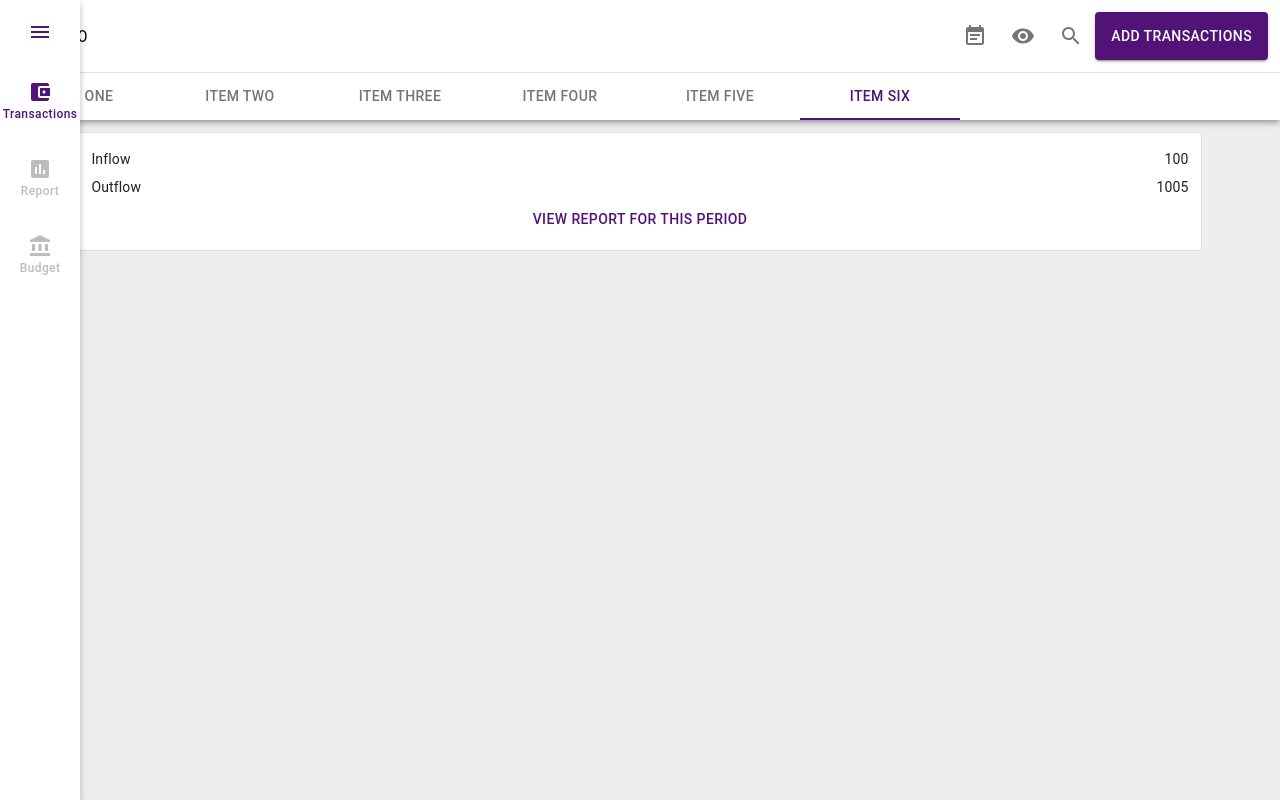
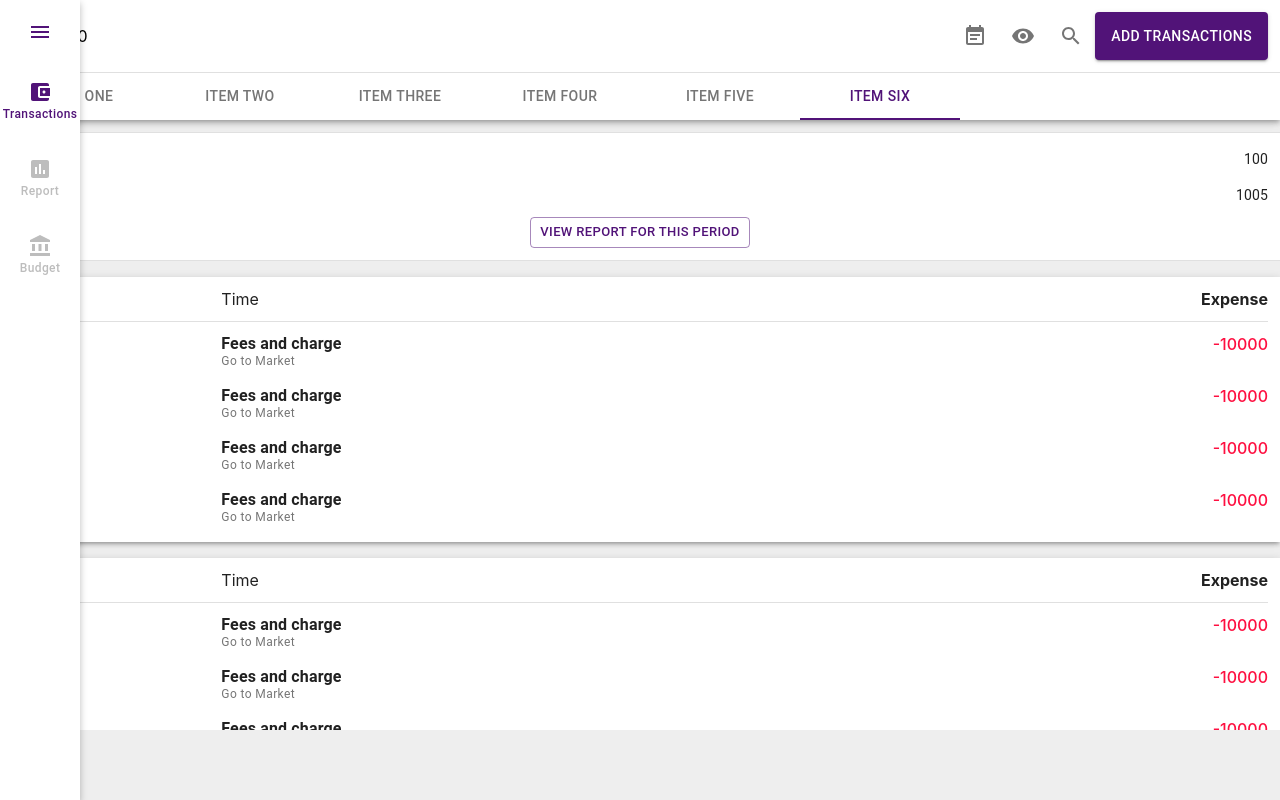
Before and after one commit to nvdai2401/react-typescript, a React (Create React App) app: page / in a window 1280 px wide. Built offline with nearby package versions, Linux system fonts and the light colour scheme; grey boxes are pictures that could not be loaded.

Commit message:
develop UI for transaction item and improve UI

```diff
--- a/src/views/Transactions/Transactions.tsx
+++ b/src/views/Transactions/Transactions.tsx
@@ -2,7 +2,7 @@ import React from 'react'
 
 import { makeStyles } from '@material-ui/core/styles'
 
-import { DateRangeBar, TotalTransaction, TransactionList } from './components'
+import { DateRangeBar } from './components'
 
 const useStyles = makeStyles((theme) => ({
   root: {
@@ -15,7 +15,6 @@ const useStyles = makeStyles((theme) => ({
     display: 'flex',
     flexDirection: 'column',
     alignItems: 'center',
-    padding: '0 16px 16px',
   },
   [theme.breakpoints.up('md')]: {},
 }))
@@ -30,8 +29,6 @@ const Transactions: React.FC<Props> = () => {
   return (
     <div className={classes.root}>
       <DateRangeBar />
-      <TotalTransaction />
-      <TransactionList />
     </div>
   )
 }
--- a/src/views/Transactions/components/DateRangeBar/DateRangeBar.tsx
+++ b/src/views/Transactions/components/DateRangeBar/DateRangeBar.tsx
@@ -1,5 +1,5 @@
 import React, { useState } from 'react'
-import { AppBar, Box, Tabs, Tab, Typography, Paper } from '@material-ui/core'
+import { AppBar, Tabs, Tab } from '@material-ui/core'
 
 import { makeStyles } from '@material-ui/core/styles'
 
@@ -7,10 +7,12 @@ import { TransactionsContent } from 'views/Transactions/components/'
 
 const useStyles = makeStyles((theme) => ({
   root: {
-    width: '100vw',
+    width: '100%',
+    height: '100%',
   },
   tabsContainer: {
-    backgroundColor: theme.palette.common.white,
+    top: 72,
+    zIndex: 1,
   },
   [theme.breakpoints.up('md')]: {},
 }))
@@ -24,26 +26,6 @@ function a11yProps(index: number) {
     id: `scrollable-auto-tab-${index}`,
     'aria-controls': `scrollable-auto-tabpanel-${index}`,
   }
-}
-
-function TabPanel(props: any) {
-  const { children, value, index, ...other } = props
-
-  return (
-    <div
-      role="tabpanel"
-      hidden={value !== index}
-      id={`scrollable-auto-tabpanel-${index}`}
-      aria-labelledby={`scrollable-auto-tab-${index}`}
-      {...other}
-    >
-      {value === index && (
-        <Box p={3}>
-          <Typography>{children}</Typography>
-        </Box>
-      )}
-    </div>
-  )
 }
 
 const transactionList = [
@@ -62,17 +44,21 @@ const DateRangeBar: React.FC<Props> = () => {
   const handleChange = (event: any, newValue: any) => {
     setValue(newValue)
   }
+
   return (
     <div className={classes.root}>
-      <AppBar position="static" color="default">
+      <AppBar
+        position="fixed"
+        color="inherit"
+        className={classes.tabsContainer}
+      >
         <Tabs
           value={value}
           indicatorColor="primary"
           textColor="primary"
           variant="scrollable"
           scrollButtons="auto"
-          aria-label="scrollable auto tabs example"
-          className={classes.tabsContainer}
+          aria-label="scrollable"
           onChange={handleChange}
         >
           {transactionList.map((item, index) => (
@@ -81,9 +67,7 @@ const DateRangeBar: React.FC<Props> = () => {
         </Tabs>
       </AppBar>
       {transactionList.map((item, index) => (
-        <TransactionsContent key={item.id} index={index}>
-          {item.label}
-        </TransactionsContent>
+        <TransactionsContent key={item.id} index={index} value={value} />
       ))}
     </div>
   )
--- a/src/views/Transactions/components/TotalTransaction/TotalTransaction.tsx
+++ b/src/views/Transactions/components/TotalTransaction/TotalTransaction.tsx
@@ -5,14 +5,16 @@ import { makeStyles } from '@material-ui/core/styles'
 
 const useStyles = makeStyles((theme) => ({
   root: {
-    width: '90%',
+    marginTop: theme.spacing(1.5),
     padding: theme.spacing(1.5),
-    marginTop: theme.spacing(1.5),
+    borderLeft: 0,
+    borderRight: 0,
   },
   item__transactionFlow: {
     display: 'flex',
     justifyContent: 'space-between',
     width: '100%',
+    marginBottom: theme.spacing(1),
     '& .MuiTypography-body2': {
       lineHeight: 2,
     },
@@ -28,7 +30,7 @@ const TotalTransaction: React.FC<Props> = () => {
   const classes = useStyles()
 
   return (
-    <Paper elevation={3} variant="outlined" className={classes.root}>
+    <Paper elevation={0} square variant="outlined" className={classes.root}>
       <Grid container direction="column" alignItems="center">
         <Grid item className={classes.item__transactionFlow}>
           <Typography variant="body2" component="span">
@@ -46,7 +48,9 @@ const TotalTransaction: React.FC<Props> = () => {
             1005
           </Typography>
         </Grid>
-        <Button color="primary">View report for this period</Button>
+        <Button color="primary" variant="outlined" size="small">
+          View report for this period
+        </Button>
       </Grid>
     </Paper>
   )
--- /dev/null
+++ b/src/views/Transactions/components/TransactionCard/TransactionCard.tsx
@@ -0,0 +1,49 @@
+import React from 'react'
+import { Grid, Paper } from '@material-ui/core'
+import { makeStyles } from '@material-ui/core/styles'
+
+import { TransactionItem } from 'views/Transactions/components/'
+
+const useStyles = makeStyles((theme) => ({
+  root: {
+    marginTop: theme.spacing(2),
+    padding: theme.spacing(1.5),
+  },
+  header: {
+    borderBottom: `1px solid ${theme.palette.divider}`,
+    paddingBottom: theme.spacing(1.5),
+  },
+  amountExpense: {
+    textAlign: 'right',
+    fontWeight: 700,
+  },
+  [theme.breakpoints.up('md')]: {},
+}))
+
+interface Props {}
+
+const TransactionCard: React.FC<Props> = (props: Props) => {
+  const classes = useStyles()
+
+  return (
+    <Paper elevation={3} square className={classes.root}>
+      <Grid container justify="space-between" className={classes.header}>
+        <Grid item xs={2}>
+          12
+        </Grid>
+        <Grid item xs={6}>
+          Time
+        </Grid>
+        <Grid item xs={4} className={classes.amountExpense}>
+          Expense
+        </Grid>
+      </Grid>
+      <TransactionItem />
+      <TransactionItem />
+      <TransactionItem />
+      <TransactionItem />
+    </Paper>
+  )
+}
+
+export default TransactionCard
--- /dev/null
+++ b/src/views/Transactions/components/TransactionCard/index.ts
@@ -0,0 +1 @@
+export { default } from './TransactionCard'
--- /dev/null
+++ b/src/views/Transactions/components/TransactionItem/TransactionItem.tsx
@@ -0,0 +1,70 @@
+import React from 'react'
+import { Avatar, Grid, Typography } from '@material-ui/core'
+
+import { makeStyles } from '@material-ui/core/styles'
+
+const useStyles = makeStyles((theme) => ({
+  root: {
+    marginTop: theme.spacing(1.5),
+  },
+  item__icon: {
+    display: 'flex',
+    alignItems: 'center',
+  },
+  item__content: {
+    display: 'flex',
+    flexDirection: 'column',
+    justifyContent: 'center',
+  },
+  categoryName: {
+    fontWeight: 600,
+    lineHeight: 1,
+  },
+  desc: {
+    color: theme.palette.grey[600],
+  },
+  amountExpense: {
+    textAlign: 'right',
+    color: theme.palette.error.light,
+    fontWeight: 500,
+  },
+  [theme.breakpoints.up('md')]: {},
+}))
+
+export interface Props {
+  name?: string
+}
+
+const TransactionItem: React.FC<Props> = () => {
+  const classes = useStyles()
+
+  return (
+    <Grid container className={classes.root}>
+      <Grid container justify="space-between">
+        <Grid item xs={2} className={classes.item__icon}>
+          <Avatar
+            alt="Remy Sharp"
+            src="https://toppng.com/uploads/preview/money-bag-icon-euros-11563611108asiwijaguc.png"
+          />
+        </Grid>
+        <Grid item xs={6} className={classes.item__content}>
+          <Typography variant="subtitle1" className={classes.categoryName}>
+            Fees and charge
+          </Typography>
+          <Typography
+            variant="caption"
+            component="span"
+            className={classes.desc}
+          >
+            Go to Market
+          </Typography>
+        </Grid>
+        <Grid item xs={4} className={classes.amountExpense}>
+          -10000
+        </Grid>
+      </Grid>
+    </Grid>
+  )
+}
+
+export default TransactionItem
--- /dev/null
+++ b/src/views/Transactions/components/TransactionItem/index.ts
@@ -0,0 +1 @@
+export { default } from './TransactionItem'
--- a/src/views/Transactions/components/TransactionsContent/TransactionsContent.tsx
+++ b/src/views/Transactions/components/TransactionsContent/TransactionsContent.tsx
@@ -2,18 +2,16 @@ import React from 'react'
 import { Box, Typography } from '@material-ui/core'
 import { makeStyles } from '@material-ui/core/styles'
 
+import {
+  TotalTransaction,
+  TransactionCard,
+} from 'views/Transactions/components/'
+
 const useStyles = makeStyles((theme) => ({
   root: {
-    width: '100vw',
-    maxHeight: 'calc(100vh - 130px)',
-    height: '100%',
-    position: 'absolute',
-    left: 0,
-    top: 72,
-    display: 'flex',
-    flexDirection: 'column',
-    alignItems: 'center',
-    padding: '0 16px 16px',
+    height: 'calc(100vh - 190px)',
+    marginTop: 48,
+    overflow: 'auto',
   },
   [theme.breakpoints.up('md')]: {},
 }))
@@ -21,11 +19,12 @@ const useStyles = makeStyles((theme) => ({
 export interface Props {
   value: number
   index: number
+  children?: React.ReactNode
 }
 
-const TransactionsContent: React.FC = (props: any) => {
+const TransactionsContent: React.FC<Props> = (props: Props) => {
   const classes = useStyles()
-  const { children, value, index, ...other } = props
+  const { value, index, ...other } = props
 
   return (
     <div
@@ -34,11 +33,16 @@ const TransactionsContent: React.FC = (props: any) => {
       id={`scrollable-auto-tabpanel-${index}`}
       aria-labelledby={`scrollable-auto-tab-${index}`}
       {...other}
+      className={classes.root}
     >
       {value === index && (
-        <Box p={3}>
-          <Typography>{children}</Typography>
-        </Box>
+        <>
+          <TotalTransaction />
+          <TransactionCard />
+          <TransactionCard />
+          <TransactionCard />
+          <TransactionCard />
+        </>
       )}
     </div>
   )
--- a/src/views/Transactions/components/index.ts
+++ b/src/views/Transactions/components/index.ts
@@ -2,3 +2,5 @@ export { default as DateRangeBar } from './DateRangeBar'
 export { default as TotalTransaction } from './TotalTransaction'
 export { default as TransactionList } from './TransactionList'
 export { default as TransactionsContent } from './TransactionsContent'
+export { default as TransactionCard } from './TransactionCard'
+export { default as TransactionItem } from './TransactionItem'
```
